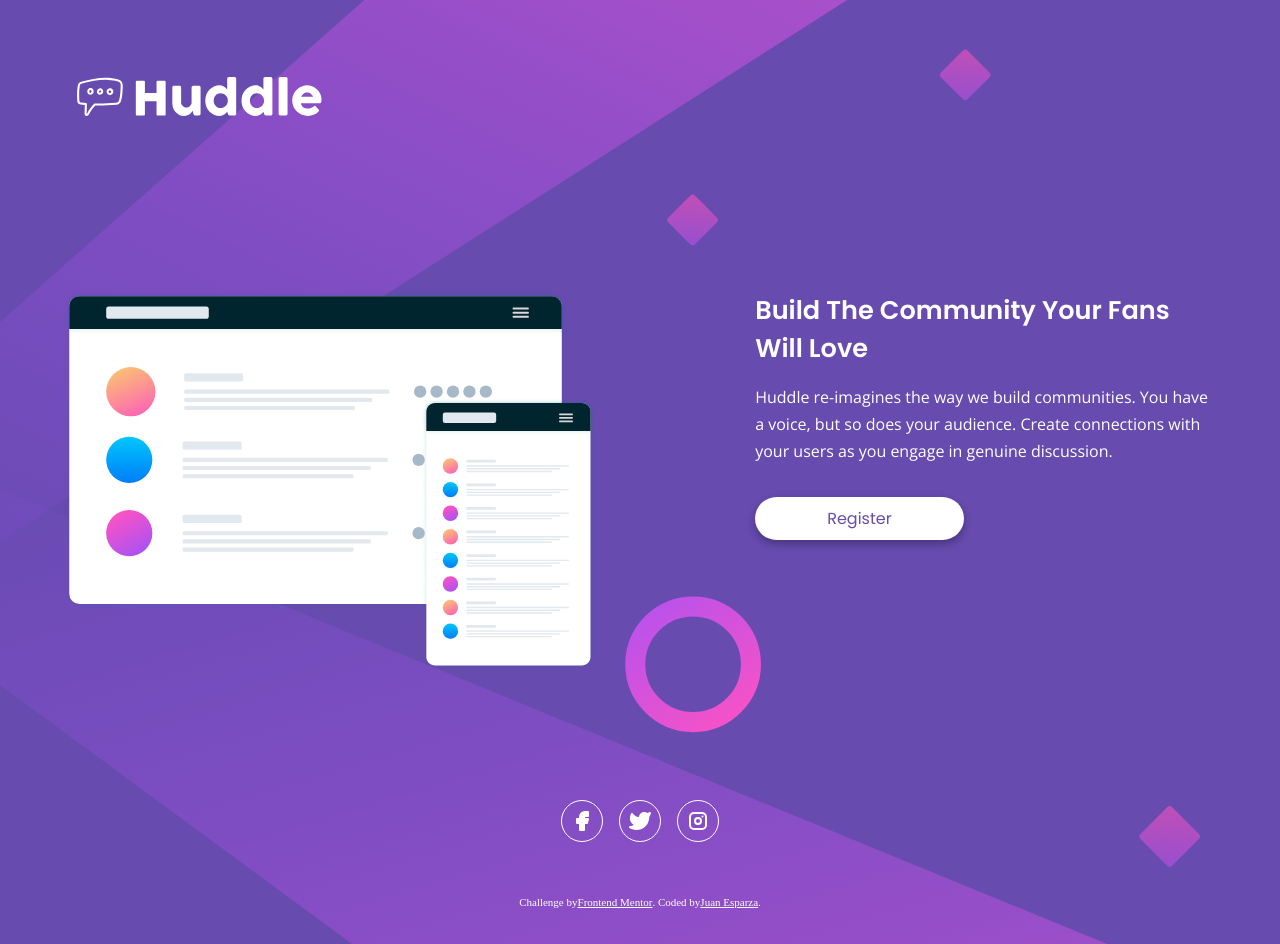
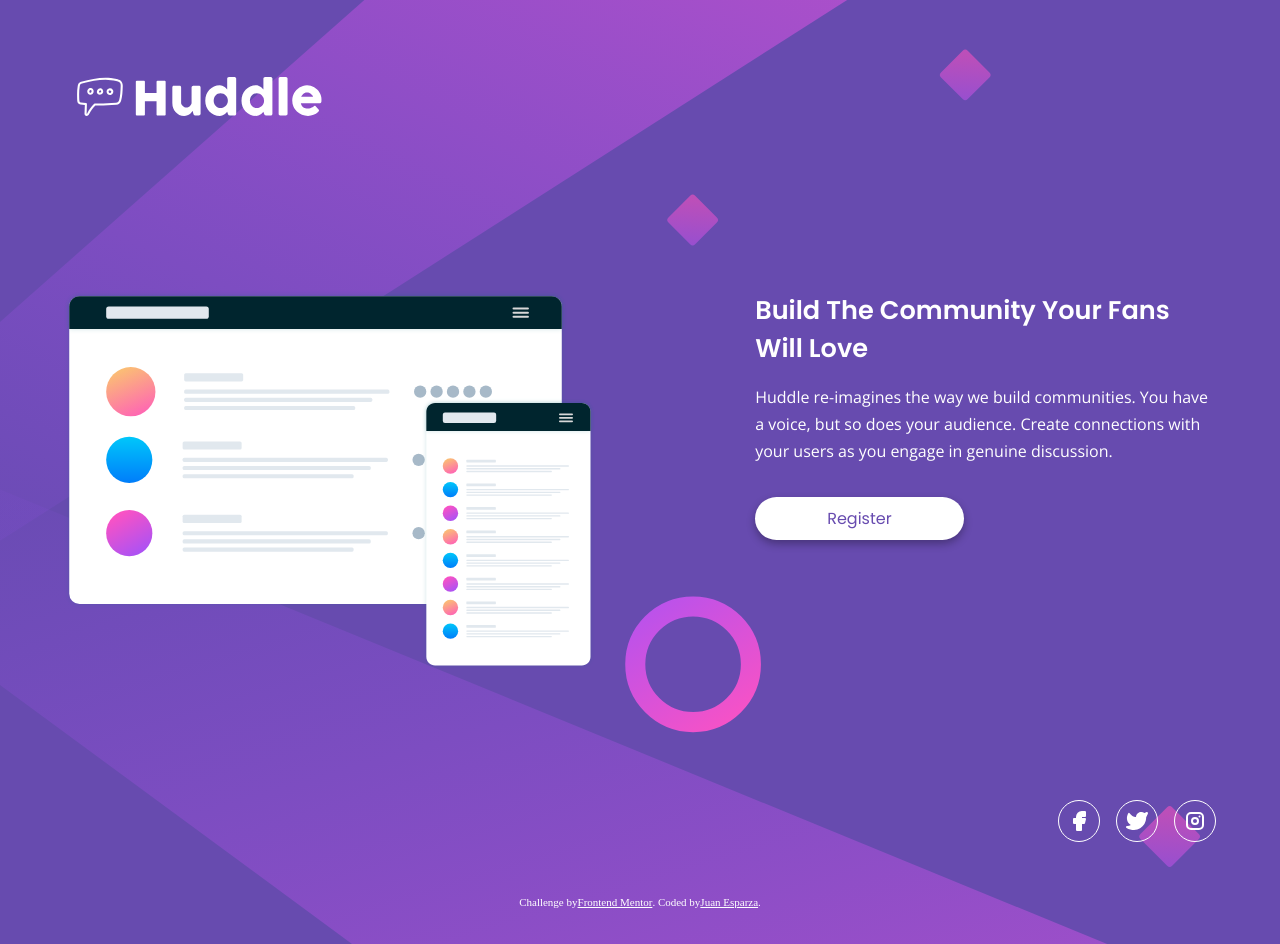
Before and after one commit to JEWebDev/hubble-landing-page, a plain HTML site: page index.html in a window 1280 px wide. Drawn offline with nearby package versions, Linux system fonts and the light colour scheme.

Commit message:
Fix media query and footer
Fixed media query and aligned footer to right

```diff
--- a/style.css
+++ b/style.css
@@ -220,4 +220,9 @@
       }
     }
   }
+
+  footer {
+    display: flex;
+    justify-content: flex-end;
+  }
 }
```
